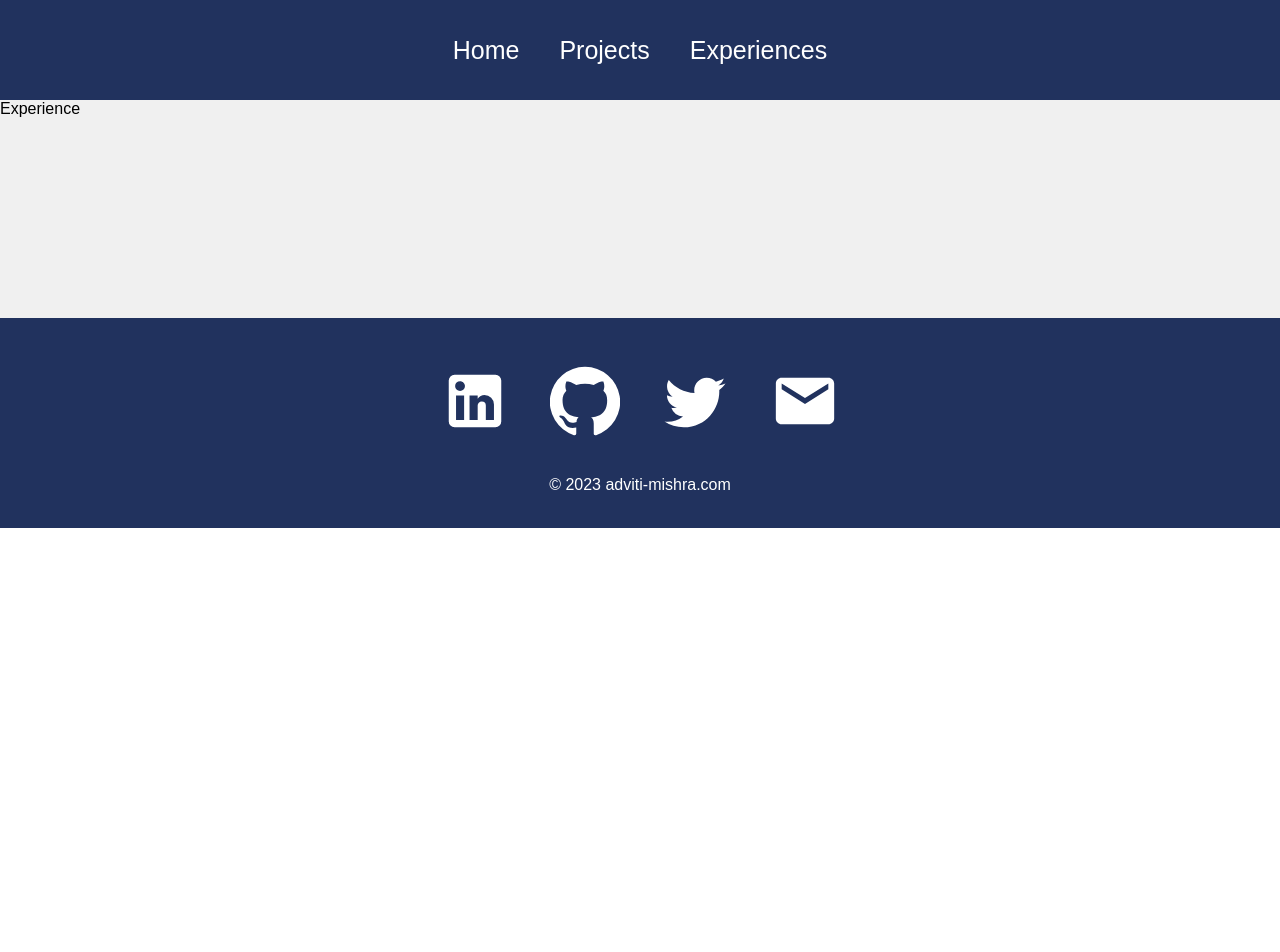
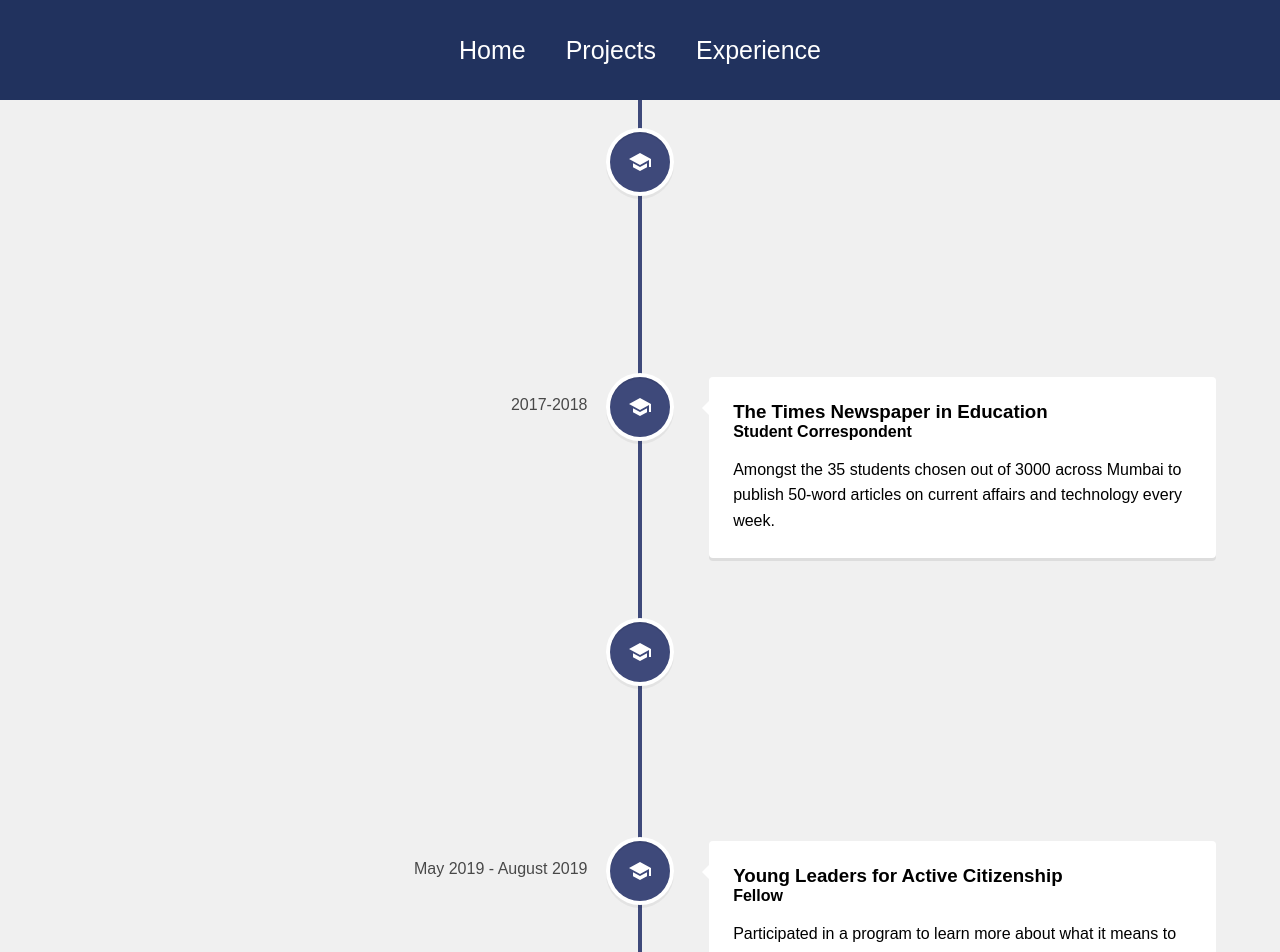
Before and after one commit to adviti-mishra/personal-website, a React (Create React App) app: page /experience in a window 1280 px wide. Shown: the top 952 px of the page. Before the commit the page ends 800 px from the top, so only its background shows below. Built offline with nearby package versions, Linux system fonts and the light colour scheme.

Commit message:
Added initial content to Experiences page timeline

```diff
--- a/package.json
+++ b/package.json
@@ -5,6 +5,7 @@
   "dependencies": {
     "@material-ui/core": "^4.12.4",
     "@material-ui/icons": "^4.11.3",
+    "@mui/icons-material": "^5.11.0",
     "@testing-library/jest-dom": "^5.14.1",
     "@testing-library/react": "^13.0.0",
     "@testing-library/user-event": "^13.2.1",
--- a/src/App.js
+++ b/src/App.js
@@ -1,7 +1,7 @@
 import './App.css';
 import {BrowserRouter as Router, Routes, Route} from 'react-router-dom'
 import Home from './pages/Home'
-import Projects from './pages/Home'
+import Projects from './pages/Projects'
 import Experience from './pages/Experience'
 import Interests from './pages/Interests'
 import Navbar from './components/Navbar'
--- a/src/components/Navbar.js
+++ b/src/components/Navbar.js
@@ -23,10 +23,8 @@ function Navbar() {
         </div>
         <div className="links">
             <Link to="/"> Home </Link>
-            <Link to="/Projects"> Projects </Link>
-            <Link to="/Experience"> Experiences </Link>
-
-
+            <Link to="/projects"> Projects </Link>
+            <Link to="/experience"> Experience </Link>
         </div>
 
     </div>
--- a/src/pages/Experience.js
+++ b/src/pages/Experience.js
@@ -1,9 +1,211 @@
 import React from 'react'
+import { VerticalTimeline, VerticalTimelineElement} from "react-vertical-timeline-component"
+import "react-vertical-timeline-component/style.min.css"
+import SchoolIcon from "@material-ui/icons/School"
+import WorkIcon from "@material-ui/icons/Work"
+import LanguageIcon from '@material-ui/icons/Language';
+import { Language } from '@material-ui/icons'
+//import { School } from '@material-ui/icons'
 
 function Experience() {
   return (
-    <div>Experience</div>
-  )
+    //<div> Experience </div>
+
+    <div className='experience'>
+      <VerticalTimeline lineColor="#3e497a">
+        <VerticalTimelineElement
+         className="vertical-timeline-element--education"
+         date = "2017-2018"
+         iconStyle = {{background:"#3e497a", color:"#fff"}}
+         icon={<SchoolIcon />}
+         >
+          <h3 className='vertical-timeline-element-title'>
+          The Interact Club of St. Gregorios High School
+          </h3>
+          <h4 className="vertical-timeline-element-subtitle">
+            President
+          </h4>
+          <p> Led 150+ students in organizing and implementing social impact projects like setting up a library in a village, grain donation, old clothes donation, etc.</p>
+         </VerticalTimelineElement>
+         <VerticalTimelineElement
+          className="vertical-timeline-element--education"
+          date="2017-2018"
+          iconStyle={{ background: "#3e497a", color: "#fff" }}
+          icon={<SchoolIcon />}
+        >
+          <h3 className="vertical-timeline-element-title">
+            The Times Newspaper in Education
+          </h3>
+          <h4 className="vertical-timeline-element-subtitle">
+            Student Correspondent
+          </h4>
+          <p> Amongst the 35 students chosen out of 3000 across Mumbai to publish 50-word articles on current affairs and technology every week. </p>
+        </VerticalTimelineElement>
+        <VerticalTimelineElement
+          className="vertical-timeline-element--education"
+          date="2018-2019"
+          iconStyle={{ background: "#3e497a", color: "#fff" }}
+          icon={<SchoolIcon />}
+        >
+          <h3 className="vertical-timeline-element-title">
+            Student Government
+          </h3>
+          <h4 className="vertical-timeline-element-subtitle">
+            Discipline Captain
+          </h4>
+          <p> Led the student government of 40 students in organizing events, helping maintain decorum in the school, etc. </p>
+        </VerticalTimelineElement>
+        <VerticalTimelineElement
+          className="vertical-timeline-element--education"
+          date="May 2019 - August 2019"
+          iconStyle={{ background: "#3e497a", color: "#fff" }}
+          icon={<SchoolIcon />}
+        >
+          <h3 className="vertical-timeline-element-title">
+            Young Leaders for Active Citizenship
+          </h3>
+          <h4 className="vertical-timeline-element-subtitle">
+            Fellow
+          </h4>
+          <p> Participated in a program to learn more about what it means to be an active citizen while covering topics like privilege, governane, voting, public health, education, etc. </p>
+        </VerticalTimelineElement>
+        <VerticalTimelineElement
+          className="vertical-timeline-element--education"
+          date="2019 - 2020"
+          iconStyle={{ background: "#3e497a", color: "#fff" }}
+          icon={<SchoolIcon />}
+        >
+        <h3 className="vertical-timeline-element-title">
+            Angel Xpress
+          </h3>
+          <h4 className="vertical-timeline-element-subtitle">
+            Teacher
+          </h4>
+          <p> Taught math, science, and life skills to underprivileged children aged 8-10 on a weekly basis </p>
+        </VerticalTimelineElement>
+        <VerticalTimelineElement
+          className="vertical-timeline-element--education"
+          date="October 2020"
+          iconStyle={{ background: "#3e497a", color: "#fff" }}
+          icon={<SchoolIcon />}
+        >
+        <h3 className="vertical-timeline-element-title">
+            TEDxYouth@NMS
+          </h3>
+          <h4 className="vertical-timeline-element-subtitle">
+            TEDx Speaker
+          </h4>
+          <p> Delivered a TEDx talk on my journey in becoming resilient as I discovered my passion for running </p>
+        </VerticalTimelineElement>
+        <VerticalTimelineElement
+          className="vertical-timeline-element--work"
+          date="May 2021 - July 2021"
+          iconStyle={{ background: "#e9d35b", color: "#fff" }}
+          icon={<WorkIcon />}
+        >
+          <h3 className="vertical-timeline-element-title">
+            Software Engineer and Product Management Intern - Yatra.com
+          </h3>
+          <h4 className="vertical-timeline-element-subtitle">
+            Project : Yatra Covid Connect
+          </h4>
+          <p> One of the product strategists and product managers of the digital repository of Covid-19 resources. Created and optimized workflows for collection and validation of 60,000+ entries while managing 800+ volunteers. </p>
+        </VerticalTimelineElement>
+        <VerticalTimelineElement
+          className="vertical-timeline-element--education"
+          date="August 2021 - May 2022"
+          iconStyle={{ background: "#fff", color: "#3e497a" }}
+          icon={<Language />}
+        >
+        <h3 className="vertical-timeline-element-title">
+            optiMize Social Innovation Challenge
+          </h3>
+          <h4 className="vertical-timeline-element-subtitle">
+            Participant
+          </h4>
+        </VerticalTimelineElement>
+        <VerticalTimelineElement
+          className="vertical-timeline-element--education"
+          date="May 2022 - August 2022"
+          iconStyle={{ background: "#fff", color: "#3e497a" }}
+          icon={<Language />}
+        >
+        <h3 className="vertical-timeline-element-title">
+            optiMize Summer Fellowship
+          </h3>
+          <h4 className="vertical-timeline-element-subtitle">
+            Summer Fellow
+          </h4>
+        </VerticalTimelineElement>
+        <VerticalTimelineElement
+          className="vertical-timeline-element--education"
+          date="August 2022 - December 2022"
+          iconStyle={{ background: "#3e497a", color: "#fff" }}
+          icon={<SchoolIcon />}
+        >
+        <h3 className="vertical-timeline-element-title">
+            Business + Tech
+          </h3>
+          <h4 className="vertical-timeline-element-subtitle">
+            Tech Literacy Program + Tech Innovation Jam
+          </h4>
+        </VerticalTimelineElement>
+        <VerticalTimelineElement
+          className="vertical-timeline-element--education"
+          date="August 2022 - present"
+          iconStyle={{ background: "#3e497a", color: "#fff" }}
+          icon={<SchoolIcon />}
+        >
+        <h3 className="vertical-timeline-element-title">
+            University of Michigan Computer Science Engineering
+          </h3>
+          <h4 className="vertical-timeline-element-subtitle">
+            Instructional Aide for EECS 280 (Porgramming and Data Structures)
+          </h4>
+        </VerticalTimelineElement>
+        <VerticalTimelineElement
+          className="vertical-timeline-element--education"
+          date="August 2022 - present"
+          iconStyle={{ background: "#fff", color: "#3e497a" }}
+          icon={<Language />}
+        >
+        <h3 className="vertical-timeline-element-title">
+            optiMize
+          </h3>
+          <h4 className="vertical-timeline-element-subtitle">
+            Technology Peer Mentor
+          </h4>
+        </VerticalTimelineElement>
+        <VerticalTimelineElement
+          className="vertical-timeline-element--education"
+          date="January 2023 - present"
+          iconStyle={{ background: "#3e497a", color: "#fff" }}
+          icon={<SchoolIcon />}
+        >
+        <h3 className="vertical-timeline-element-title">
+            V1
+          </h3>
+          <h4 className="vertical-timeline-element-subtitle">
+            Cohort Member
+          </h4>
+          <p> A student builder </p>
+        </VerticalTimelineElement>
+        <VerticalTimelineElement
+          className="vertical-timeline-element--education"
+          date="January 2023 - present"
+          iconStyle={{ background: "#3e497a", color: "#fff" }}
+          icon={<SchoolIcon />}
+        >
+        <h3 className="vertical-timeline-element-title">
+            MProduct
+          </h3>
+          <h4 className="vertical-timeline-element-subtitle">
+            Cohort Member
+          </h4>
+          <p> An aspiring Product Manager </p>
+        </VerticalTimelineElement>
+      </VerticalTimeline>
+    </div>
+  );
 }
-
 export default Experience
```
Also changed, not shown: 1 other file (tests, documents, lock files or other folders).
